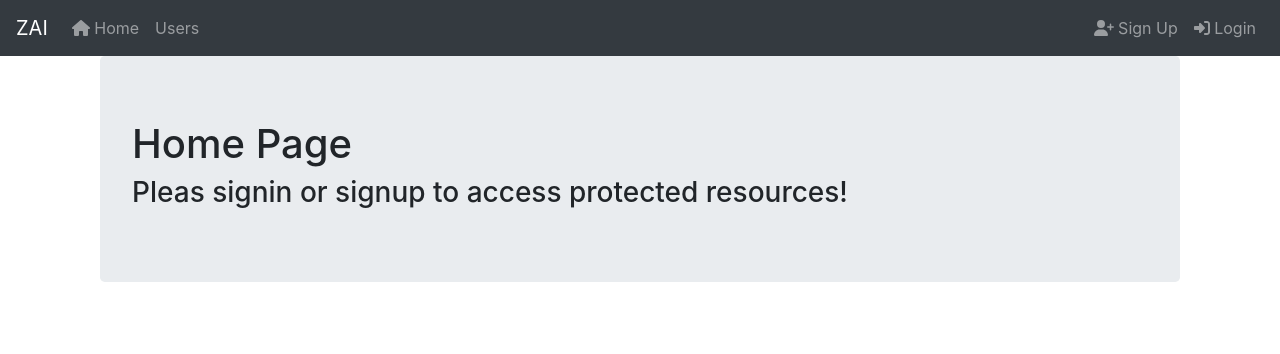
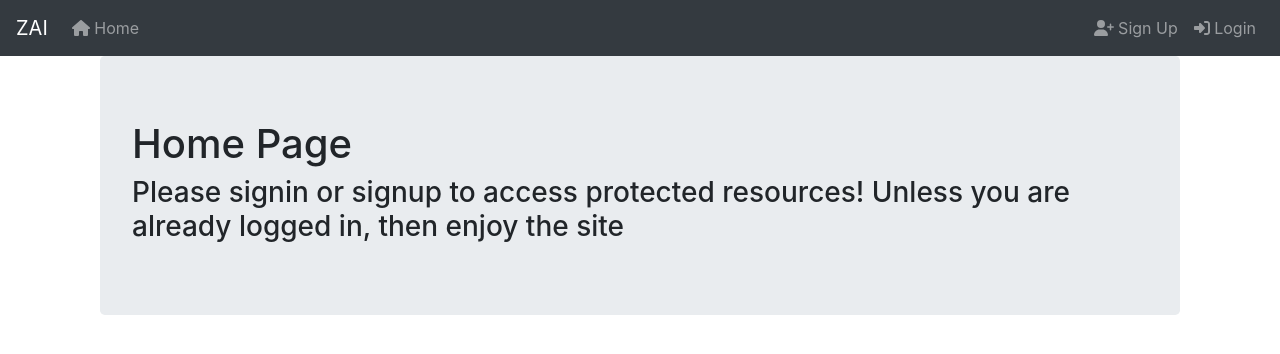
Before and after one commit to 228820/zai-frontend, a Vue app: page / in a window 1280 px wide. Shown: the top 354 px of the page. Built offline with nearby package versions, Linux system fonts and the light colour scheme.

Commit message:
Fix bugs

```diff
--- a/src/App.vue
+++ b/src/App.vue
@@ -8,7 +8,7 @@
                         <font-awesome-icon icon="home" /> Home
                     </router-link>
                 </li>
-                <li class="nav-item">
+                <li v-if="currentUser" class="nav-item">
                     <router-link to="/users" class="nav-link"
                         >Users</router-link
                     >
@@ -58,7 +58,7 @@ export default {
     computed: {
         currentUser() {
             const user = JSON.parse(localStorage.getItem('user'))
-            return user?.id
+            return !!user?.id
         },
         isUserAdmin() {
             if (this.currentUser) {
--- a/src/components/HomeComponent.vue
+++ b/src/components/HomeComponent.vue
@@ -2,7 +2,10 @@
     <div class="container">
         <header class="jumbotron">
             <h1>Home Page</h1>
-            <h3>Pleas signin or signup to access protected resources!</h3>
+            <h3>
+                Please signin or signup to access protected resources! Unless
+                you are already logged in, then enjoy the site
+            </h3>
         </header>
     </div>
 </template>
--- a/src/components/RegisterComponent.vue
+++ b/src/components/RegisterComponent.vue
@@ -81,12 +81,12 @@ export default {
                 .string()
                 .required('Email is required!')
                 .email('Email is invalid!')
-                .max(50, 'Must be maximum 50 characters!'),
+                .max(20, 'Must be maximum 50 characters!'),
             password: yup
                 .string()
                 .required('Password is required!')
                 .min(6, 'Must be at least 6 characters!')
-                .max(40, 'Must be maximum 40 characters!'),
+                .max(80, 'Must be maximum 40 characters!'),
         })
 
         return {
--- a/src/components/UserComponent.vue
+++ b/src/components/UserComponent.vue
@@ -22,7 +22,7 @@ export default {
         const response = await axios.get(API_URL + 'user', {
             headers: { Authorization: 'Bearer ' + user.accessToken },
         })
-        this.content = response.data
+        this.content = response.data.message
     },
 }
 </script>
```
